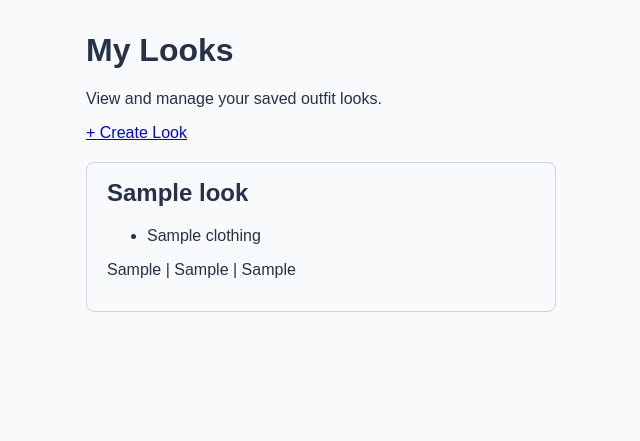
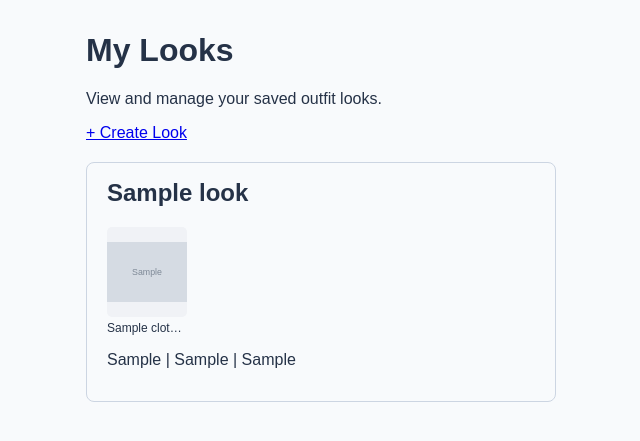
Before and after one commit to ryanWang007/LookForge, a Flask app: page /looks in a window 1280 px wide. Shown: the part 57-498 px from the top of the page, without its empty margins (74-714 px from the left). Run offline with Flask 3, Linux system fonts and the light colour scheme; tables that the repository leaves empty hold one stand-in row (values such as "Sample post"); grey boxes marked "Sample" are stand-in pictures.

Commit message:
Show item photos on Look cards and tidy empty tags

```diff
--- a/templates/looks.html
+++ b/templates/looks.html
@@ -2,10 +2,14 @@
 {% block title %}My Looks{% endblock %}
 {% block content %}
 <style>
-  /* styling stays in this page, same as closet.html */
   .looks-grid { display: grid; grid-template-columns: repeat(2, 1fr); gap: 20px; margin-top: 20px; }
   .look-card { padding: 16px 20px; border: 1px solid #ccd5e2; border-radius: 8px; }
   .look-card h2 { margin-top: 0; }
+  .look-photos { display: flex; flex-wrap: wrap; gap: 8px; }
+  .look-photo { width: 80px; text-align: center; font-size: 12px; }
+  .look-photo-box { display: flex; align-items: center; justify-content: center; width: 80px; height: 90px; overflow: hidden; border-radius: 5px; background: #f0f2f6; color: #8792a2; font-size: 28px; }
+  .look-photo-box img { width: 100%; height: 100%; object-fit: contain; }
+  .look-photo p { margin: 4px 0 0; overflow: hidden; text-overflow: ellipsis; white-space: nowrap; }
 </style>
 
 <h1>My Looks</h1>
@@ -17,15 +21,28 @@
     <article class="look-card">
       <h2>{{ card.look.name }}</h2>
 
-      <ul>
+      <div class="look-photos">
         {% for item in card['items'] %}
-          <li>{{ item.name }}</li>
+          <div class="look-photo">
+            <div class="look-photo-box">
+              {% if item["photo_filename"] %}
+                <img
+                  src="{{ url_for('static', filename='uploads/' ~ item['photo_filename']) }}"
+                  alt="{{ item['name'] }}"
+                  loading="lazy"
+                >
+              {% else %}
+                <span aria-hidden="true">▧</span>
+              {% endif %}
+            </div>
+            <p>{{ item["name"] }}</p>
+          </div>
         {% else %}
-          <li>No items in this look.</li>
+          <p>No items in this look.</p>
         {% endfor %}
-      </ul>
+      </div>
 
-      <p>{{ card.look.occasion }} | {{ card.look.season }} | {{ card.look.weather }}</p>
+      <p>{{ card.look.occasion or '—' }} | {{ card.look.season or '—' }} | {{ card.look.weather or '—' }}</p>
     </article>
   {% endfor %}
 </div>
```
